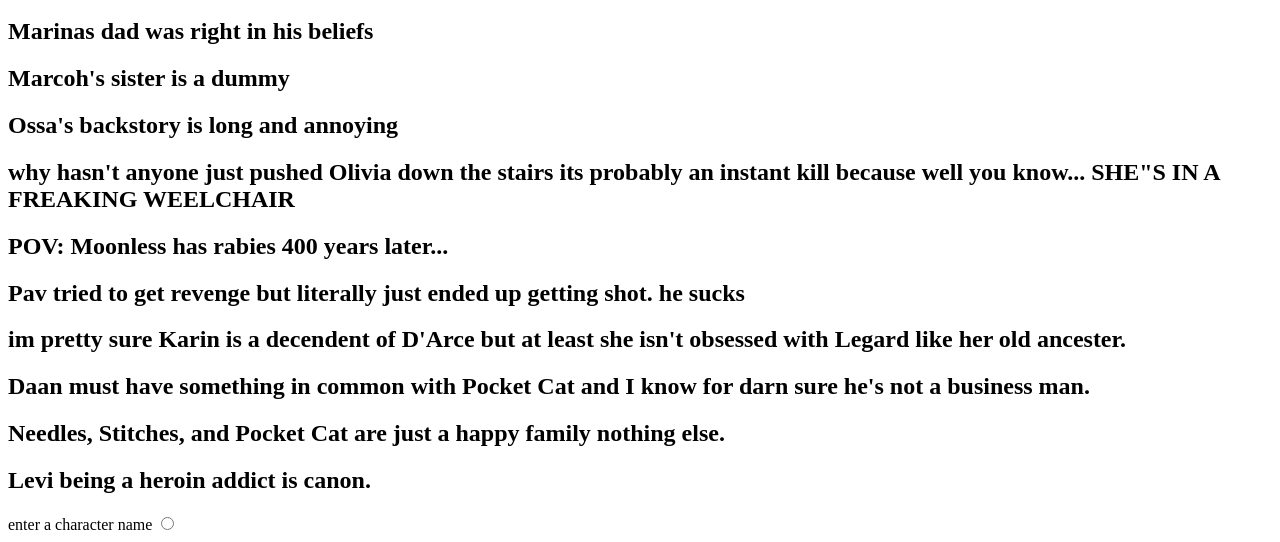
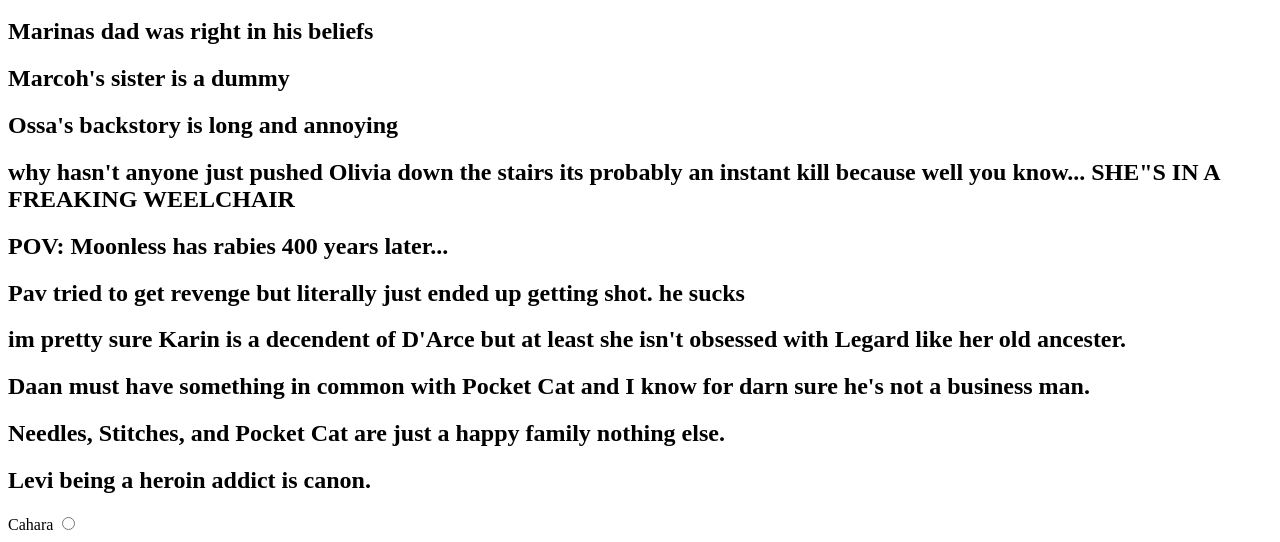
Before and after one commit to 5bridgesj/5bridgesj.github.io, a plain HTML site: page index.html in a window 1280 px wide. Shown: the part 544-1086 px from the top of the page. Drawn offline with Linux system fonts and the light colour scheme.

Commit message:
Update index.html

```diff
--- a/index.html
+++ b/index.html
@@ -28,7 +28,7 @@
 <h2>  Needles, Stitches, and Pocket Cat are just a happy family nothing else.</h2>
 <h2> Levi being a heroin addict is canon. </h2>
 <form action="/page.php" method="get">
-<label for="character">enter a character name</label>
+<label for="character">Cahara</label>
 <input type="radio" id="character" name="character" value="Cahara"></form>
 
 
```
